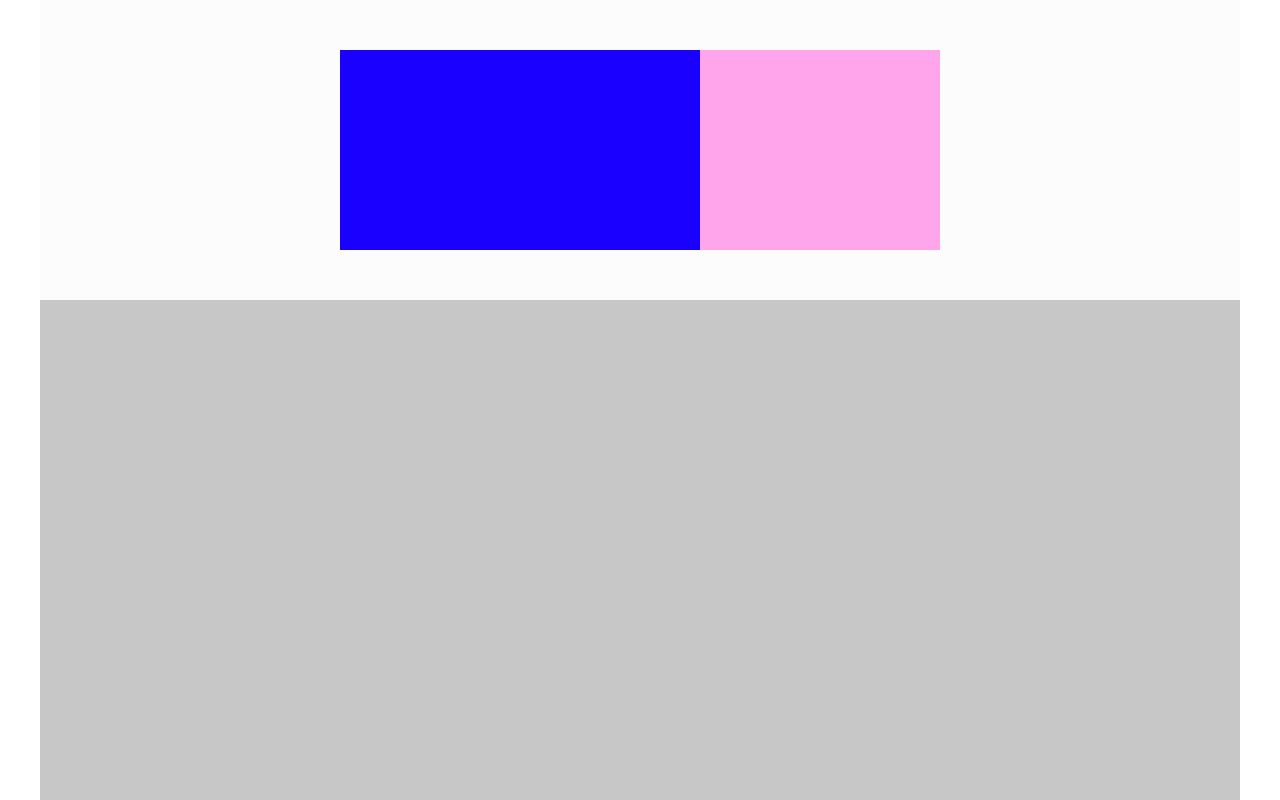
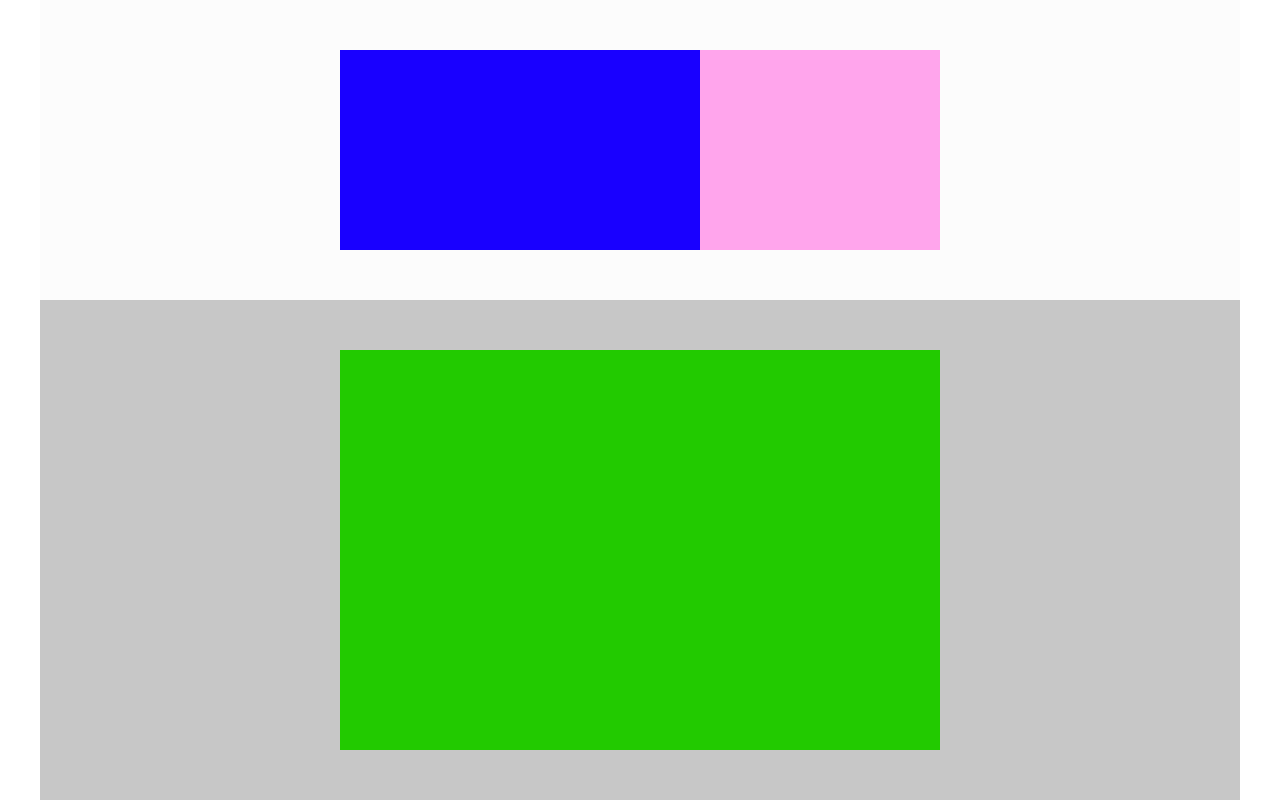
Before and after one commit to pierobramanti/htmlcss-struttura-discord, a plain HTML site: page index.html in a window 1280 px wide. Shown: the part 880-1680 px from the top of the page. Drawn offline with Linux system fonts and the light colour scheme; a web font is replaced by a local one.

Commit message:
[ADD] inserted green block

```diff
--- a/css/style.css
+++ b/css/style.css
@@ -69,7 +69,13 @@ body{
     height: 200px;
     width:calc(20%);
     margin-top: 50px;
+}
 
+.col-green{
+    background-color: rgb(34, 202, 0);
+    height: 400px;
+    width:calc(50%);
+    margin-top: 50px;
 
 }
 .content{
--- a/index.html
+++ b/index.html
@@ -63,7 +63,7 @@
                 <div class="col-pink"></div>
             </div>
             <div class="row-grey-2">
-
+                <div class="col-green"></div>
             </div>
         </div>
     </main>
```
